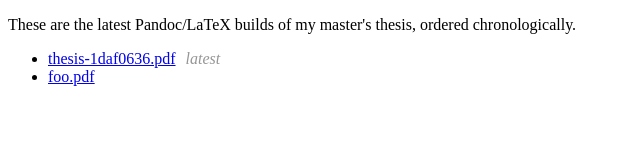
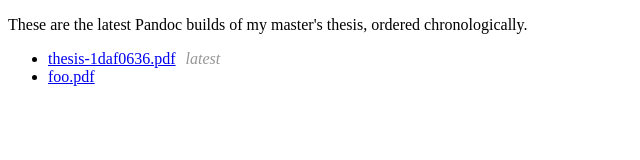
Before and after one commit to jankaszel/thesis-build-archive, a Next.js app: page / in a window 1280 px wide. Shown: the top 160 px of the page, without its empty margins (0-640 px from the left). Built offline with nearby package versions, Linux system fonts and the light colour scheme.

Commit message:
fix wording

```diff
--- a/pages/index.js
+++ b/pages/index.js
@@ -10,7 +10,7 @@ const Index = () => (
     </Head>
 
     <p>
-      These are the latest Pandoc/LaTeX builds of my master's thesis, ordered
+      These are the latest Pandoc builds of my master's thesis, ordered
       chronologically.
     </p>
 
```
